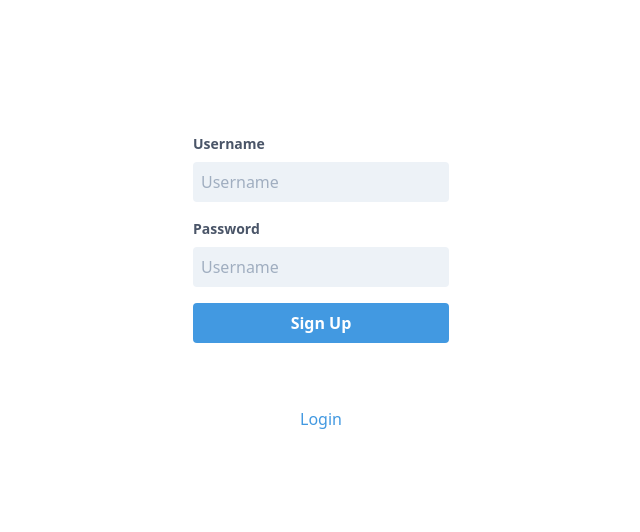
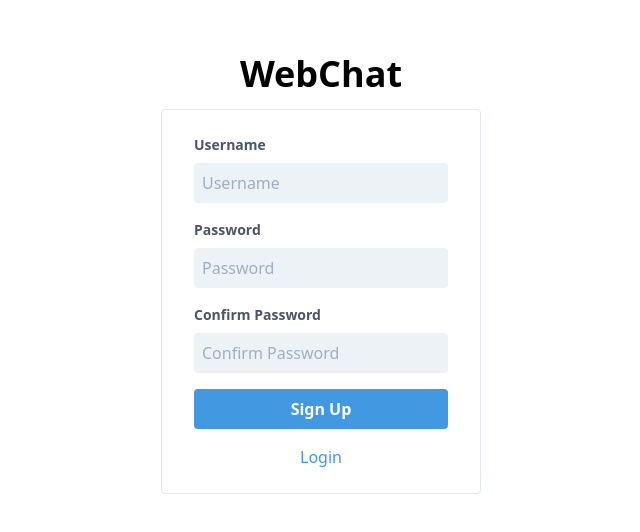
Before and after one commit to revell29/frontend-private-chat_reactJS, a React (Create React App) app: page /register in a window 1280 px wide. Shown: the part 130-662 px from the top of the page, without its empty margins (319-959 px from the left). Built offline with nearby package versions, Linux system fonts and the light colour scheme.

Commit message:
add eslint & prettier, ui update on register and login pages, refactor code on register and login pages.

```diff
--- a/src/pages/Login.js
+++ b/src/pages/Login.js
@@ -1,81 +1,91 @@
 /* eslint-disable jsx-a11y/anchor-is-valid */
-import React, { useState } from "react";
-import { Link } from "react-router-dom";
-import axios from "axios";
-import { setStorage } from "../utils/helpers";
+import React, { useState } from 'react';
+import { Link } from 'react-router-dom';
+import axios from 'axios';
+import { setStorage } from '../utils/helpers';
 
 function Login() {
-  const [data, setData] = useState({});
-  const [auth, isAuth] = useState(false);
-  const [errMessage, setMessage] = useState("");
+  const [data, setData] = useState({
+    username: '',
+    password: '',
+  });
+  const [isError, setIsError] = useState(false);
+  const [errMessage, setErrMessage] = useState('');
 
-  const login = async (e) => {
+  const handleChange = (e) => {
+    setData({
+      ...data,
+      [e.target.name]: e.target.value,
+    });
+  };
+
+  const handleSubmit = async (e) => {
     e.preventDefault();
-    await axios
-      .post(`${process.env.REACT_APP_API_URL}/auth/login`, {
+    try {
+      const response = await axios.post(`${process.env.REACT_APP_API_URL}/auth/login`, {
         username: data.username,
         password: data.password,
-      })
-      .then((response) => {
-        setStorage("login", JSON.stringify(response.data));
-        window.location.href = "/home";
-        console.log(response.data);
-      })
-      .catch((error) => {
-        let Err = error.response;
-        if (Err === 401) {
-          isAuth(true);
-          setMessage(error.response.data.message);
-          console.log(error);
-        }
       });
+      setStorage('login', JSON.stringify(response.data));
+      window.location.href = '/home';
+    } catch (error) {
+      setIsError(true);
+      setErrMessage(error.response.data.message);
+    }
   };
+
   return (
-    <div className="h-screen">
-      <div className="flex flex-col justify-center h-screen items-center">
-        {auth ? (
-          <div className="bg-red-700 text-white rounded w-full sm:w-6/12 md:w-2/5 lg:w-4/12 xl:w-1/4 p-4">
-            {errMessage}
-          </div>
-        ) : null}
-        <form className="bg-white rounded px-8 pt-6 pb-8 mb-4 w-full sm:w-6/12 md:w-2/5 lg:w-4/12 xl:w-1/4">
+    <div className="h-screen flex flex-col items-center justify-center">
+      <h2 className="text-4xl font-bold antialiased mb-2">WebChat</h2>
+      {isError && (
+        <div className="bg-red-500 text-white rounded w-7/12 sm:w-5/12 md:w-4/12 lg:w-3/12 mb-4 p-4">
+          {errMessage}
+        </div>
+      )}
+      <div className="w-7/12 sm:w-5/12 md:w-4/12 lg:w-3/12 flex flex-col items-center border rounded">
+        <form className="bg-white rounded px-8 pt-6 w-full" onSubmit={handleSubmit}>
           <div className="mb-4">
-            <label className="block text-gray-700 text-sm font-bold mb-2">
+            <label className="block text-gray-700 text-sm font-bold mb-2" htmlFor="username">
               Username
             </label>
             <input
-              onChange={(e) => setData({ ...data, username: e.target.value })}
+              onChange={handleChange}
+              value={data.username}
               type="text"
               className="p-2 rounded border-0 w-full focus:outline-none bg-gray-200"
+              id="username"
+              name="username"
               placeholder="Username"
+              required
             />
           </div>
           <div className="mb-4">
-            <label className="block text-gray-700 text-sm font-bold mb-2">
+            <label className="block text-gray-700 text-sm font-bold mb-2" htmlFor="password">
               Password
             </label>
             <input
-              onChange={(e) => setData({ ...data, password: e.target.value })}
+              onChange={handleChange}
+              value={data.password}
               type="password"
               className="p-2 rounded border-0 w-full focus:outline-none bg-gray-200"
-              placeholder="Username"
+              id="password"
+              name="password"
+              placeholder="Password"
+              required
             />
           </div>
           <div className="mb-4">
             <button
-              type="button"
-              onClick={(e) => login(e)}
+              type="submit"
               className="w-full bg-blue-500 hover:bg-blue-700 text-white font-bold py-2 px-4 rounded focus:outline-none focus:shadow-outline"
             >
               Sign In
             </button>
           </div>
         </form>
-        <div className="flex-none">
-          <Link to="/register" className="text-blue-500">
-            Register
-          </Link>
-        </div>
+        <Link to="/register" className="text-blue-500 pb-6">
+          Register
+        </Link>
       </div>
     </div>
   );
--- a/src/pages/Register.js
+++ b/src/pages/Register.js
@@ -1,73 +1,124 @@
-/* eslint-disable jsx-a11y/anchor-is-valid */
-import React, { useState } from "react";
-import { Link } from "react-router-dom";
-import axios from "axios";
+import React, { useState } from 'react';
+import { Link } from 'react-router-dom';
+import axios from 'axios';
 
 export default function Register() {
-    const [data, setData] = useState({});
-    const [auth, isAuth] = useState(false);
-    const [errMessage, setMessage] = useState("");
+  const [data, setData] = useState({
+    username: '',
+    password: '',
+    confirmPassword: '',
+  });
+  const [isError, setIsError] = useState(null);
+  const [message, setMessage] = useState('');
 
-    var submit = async (e) => {
-        e.preventDefault();
-        console.log("test");
-        await axios
-            .post(`${process.env.REACT_APP_API_URL}/auth/register`, {
-                username: data.username,
-                password: data.password,
-            })
-            .then((response) => {
-                isAuth(true);
-                setMessage(response.data.message);
-            })
-            .catch((error) => {
-                let Err = error.response.data.status;
-                if (Err === 401) {
-                    isAuth(true);
-                    setMessage(error.response.data.message);
-                    console.log(error);
-                }
+  const handleChange = (e) => {
+    setData({
+      ...data,
+      [e.target.name]: e.target.value,
     });
   };
 
+  const handleSubmit = async (e) => {
+    e.preventDefault();
+    if (data.password !== data.confirmPassword) {
+      setIsError(true);
+      setMessage("Password didn't match");
+      return;
+    }
+
+    try {
+      const response = await axios.post(`${process.env.REACT_APP_API_URL}/auth/register`, {
+        username: data.username,
+        password: data.password,
+      });
+      setIsError(false);
+      setMessage(`${response.data.message} now you can login`);
+    } catch (error) {
+      setIsError(true);
+      setMessage(error.res.data.message);
+    }
+  };
+
+  let msg = null;
+
+  if (isError) {
+    msg = (
+      <div className="bg-red-500 text-white rounded w-7/12 sm:w-5/12 md:w-4/12 lg:w-3/12 mb-4 p-4">
+        {message}
+      </div>
+    );
+  } else {
+    msg = (
+      <div className="bg-green-500 text-white rounded w-7/12 sm:w-5/12 md:w-4/12 lg:w-3/12 mb-4 p-4">
+        {message}
+      </div>
+    );
+  }
+
   return (
-        <div className="h-screen">
-            <div className="flex flex-col justify-center h-screen items-center">
-                {auth ? <div className={`bg-green-700 text-white rounded w-full sm:w-6/12 md:w-2/5 lg:w-4/12 xl:w-1/4 p-4`}>{errMessage}</div> : null}
-
-                <form className="bg-white rounded px-8 pt-6 pb-8 mb-4 w-full sm:w-6/12 md:w-2/5 lg:w-4/12 xl:w-1/4" onSubmit={(e) => submit(e)}>
+    <div className="h-screen flex flex-col items-center justify-center">
+      <h2 className="text-4xl font-bold antialiased mb-2">WebChat</h2>
+      {isError !== null && msg}
+      <div className="w-7/12 sm:w-5/12 md:w-4/12 lg:w-3/12 flex flex-col items-center border rounded">
+        <form className="bg-white rounded px-8 pt-6 w-full" onSubmit={handleSubmit}>
           <div className="mb-4">
-                        <label className="block text-gray-700 text-sm font-bold mb-2">Username</label>
+            <label className="block text-gray-700 text-sm font-bold mb-2" htmlFor="username">
+              Username
+            </label>
             <input
-                            onChange={(e) => setData({ ...data, username: e.target.value })}
+              onChange={handleChange}
+              value={data.username}
               type="text"
+              className="p-2 rounded border-0 w-full focus:outline-none bg-gray-200"
+              id="username"
               name="username"
-                            className="p-2 rounded border-0 w-full focus:outline-none bg-gray-200"
               placeholder="Username"
+              required
             />
           </div>
           <div className="mb-4">
-                        <label className="block text-gray-700 text-sm font-bold mb-2">Password</label>
+            <label className="block text-gray-700 text-sm font-bold mb-2" htmlFor="password">
+              Password
+            </label>
             <input
-                            onChange={(e) => setData({ ...data, password: e.target.value })}
+              onChange={handleChange}
+              value={data.password}
               type="password"
+              className="p-2 rounded border-0 w-full focus:outline-none bg-gray-200"
+              id="password"
               name="password"
-                            className="p-2 rounded border-0 w-full focus:outline-none bg-gray-200"
-                            placeholder="Username"
+              placeholder="Password"
+              required
             />
           </div>
           <div className="mb-4">
-                        <button type="submit" className="w-full bg-blue-500 hover:bg-blue-700 text-white font-bold py-2 px-4 rounded focus:outline-none focus:shadow-outline">
+            <label className="block text-gray-700 text-sm font-bold mb-2" htmlFor="confirmPassword">
+              Confirm Password
+            </label>
+            <input
+              onChange={handleChange}
+              value={data.confirmPassword}
+              type="password"
+              className="p-2 rounded border-0 w-full focus:outline-none bg-gray-200"
+              id="confirmPassword"
+              name="confirmPassword"
+              placeholder="Confirm Password"
+              required
+            />
+          </div>
+          <div className="mb-4">
+            <button
+              type="submit"
+              className="w-full bg-blue-500 hover:bg-blue-700 text-white font-bold py-2 px-4 rounded focus:outline-none focus:shadow-outline"
+            >
               Sign Up
             </button>
           </div>
         </form>
-                <div className="flex-none">
-                    <Link to="/" className="text-blue-500">
+        <Link to="/" className="text-blue-500 pb-6">
           Login
         </Link>
       </div>
     </div>
-        </div>
   );
 }
```
Also changed, not shown: package.json (+11 -0 lines), .eslintrc.json (added), 2 other files (tests, documents, lock files or other folders). Lines whose indentation alone changed are shown as unchanged.
